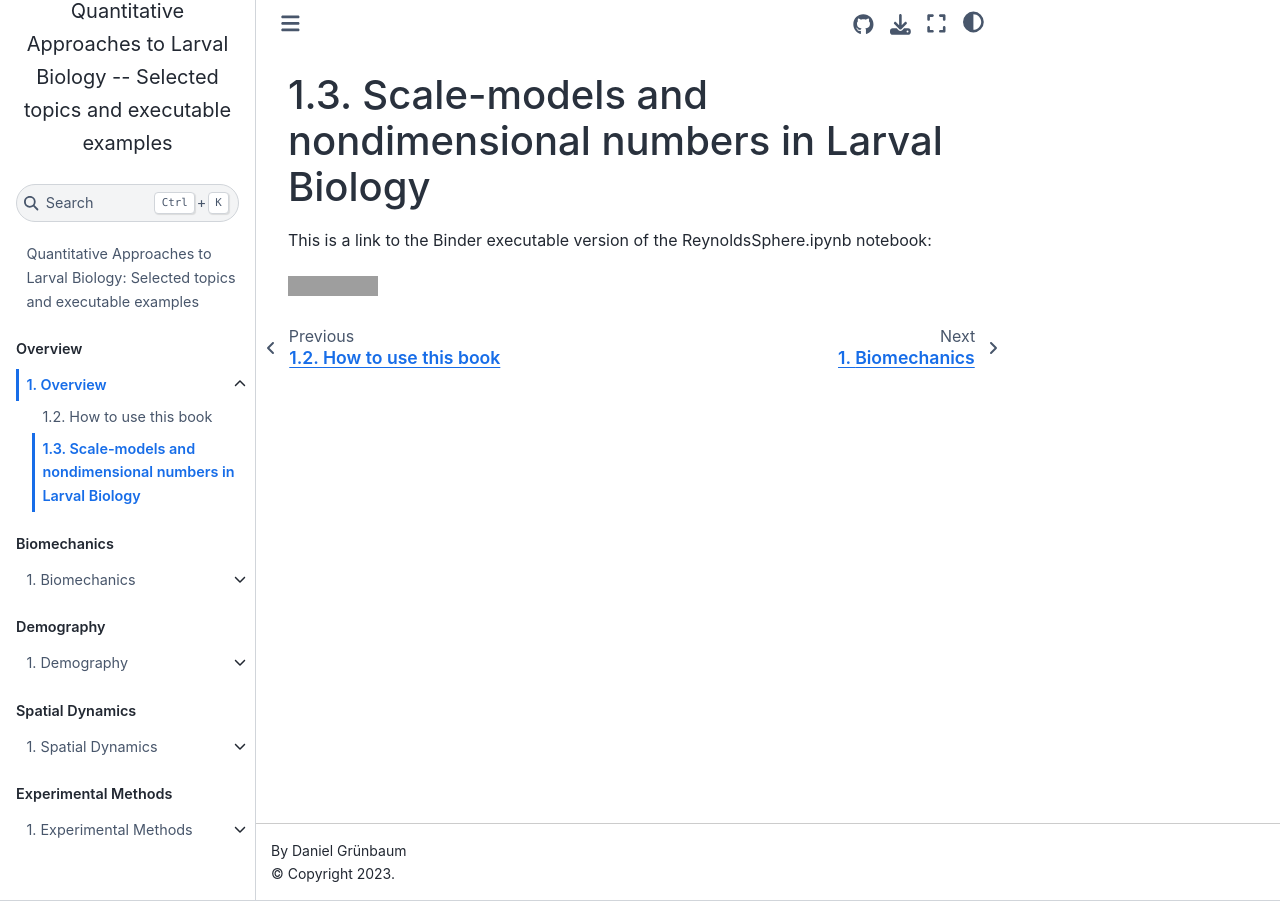
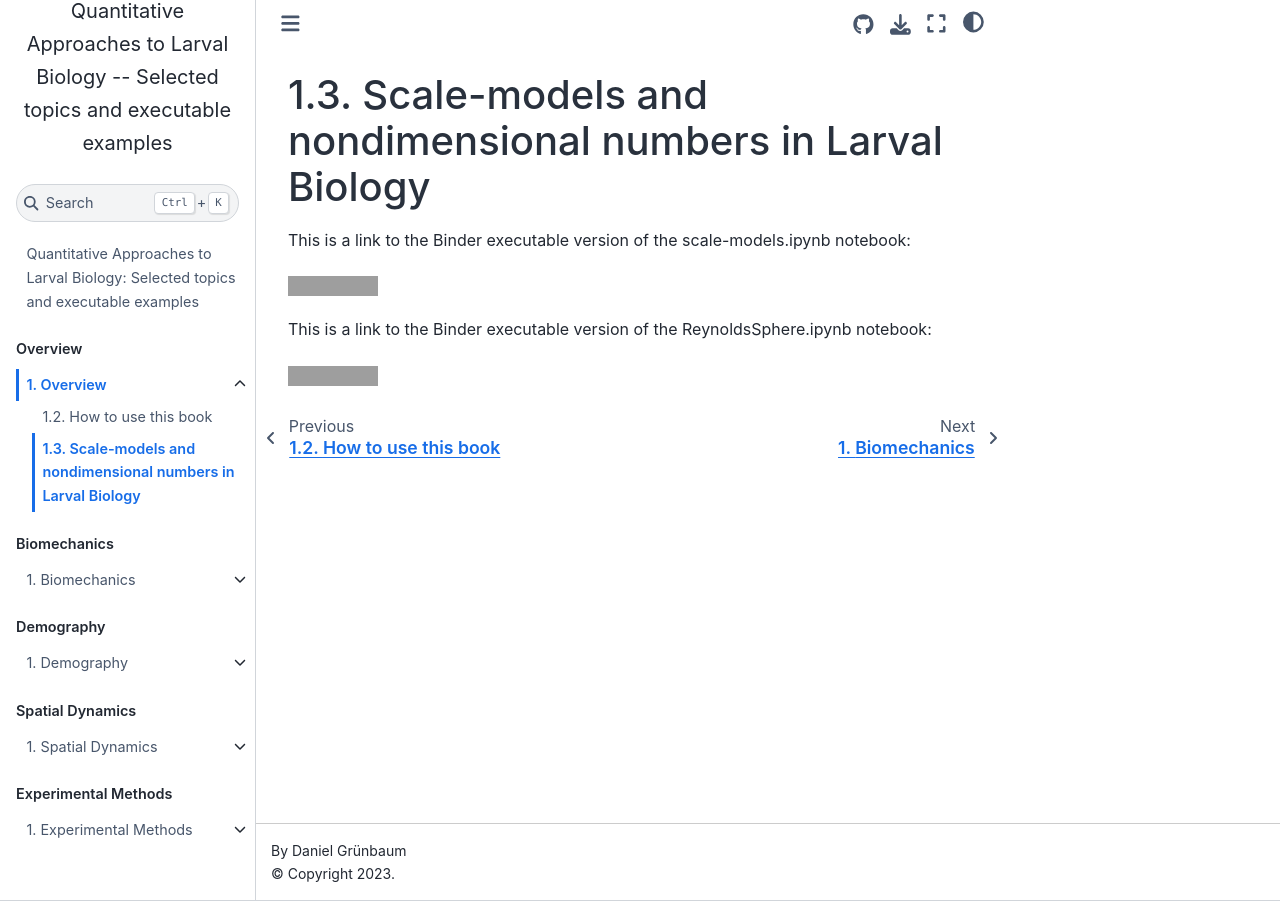
Before and after one commit to organismal-systems/quant-larval-bio, a Jupyter Book: the page built from book/content/overview/scale-models/README.md, in a window 1280 px wide. Built offline with Jupyter Book 1.0.4 settings and Sphinx 7.4.7 and the Sphinx Book theme 1.1.4, drawn with Linux system fonts in a browser that asks for light colours; pages that are not in the unit, such as notebooks, are missing from menus; grey boxes are pictures that could not be loaded.

Commit message:
Update toc and add binder link for scale-models

```diff
--- a/book/_toc.yml
+++ b/book/_toc.yml
@@ -13,6 +13,7 @@ parts:
       - file: content/overview/how-to-use/README.md
       - file: submodules/qlb-notebooks/example.ipynb
       - file: content/overview/scale-models/README.md
+      - file: submodules/qlb-notebooks/scale-models.ipynb
       - file: submodules/qlb-notebooks/ReynoldsSphere.ipynb
   - caption: Biomechanics
     numbered: true
--- a/book/content/overview/scale-models/README.md
+++ b/book/content/overview/scale-models/README.md
@@ -1,4 +1,8 @@
 # Scale-models and nondimensional numbers in Larval Biology
+
+This is a link to the Binder executable version of the scale-models.ipynb notebook:
+
+[![Binder](https://mybinder.org/badge_logo.svg)](https://mybinder.org/v2/gh/seastate/qlb-notebooks/main?labpath=scale-models.ipynb)
 
 This is a link to the Binder executable version of the ReynoldsSphere.ipynb notebook:
 
```
